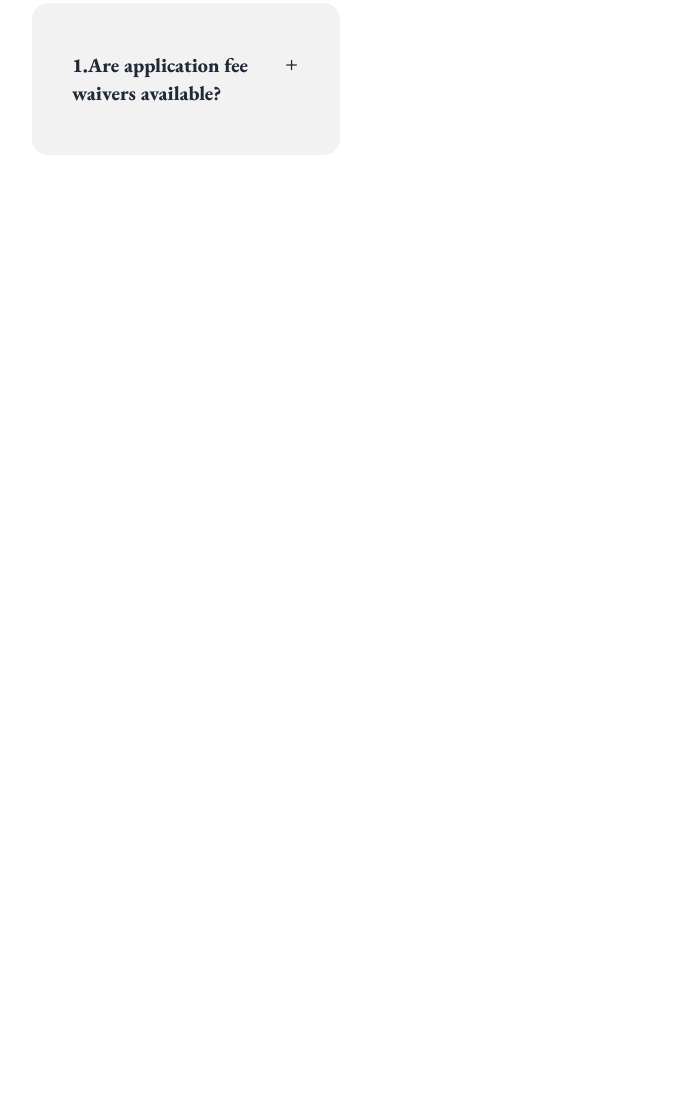
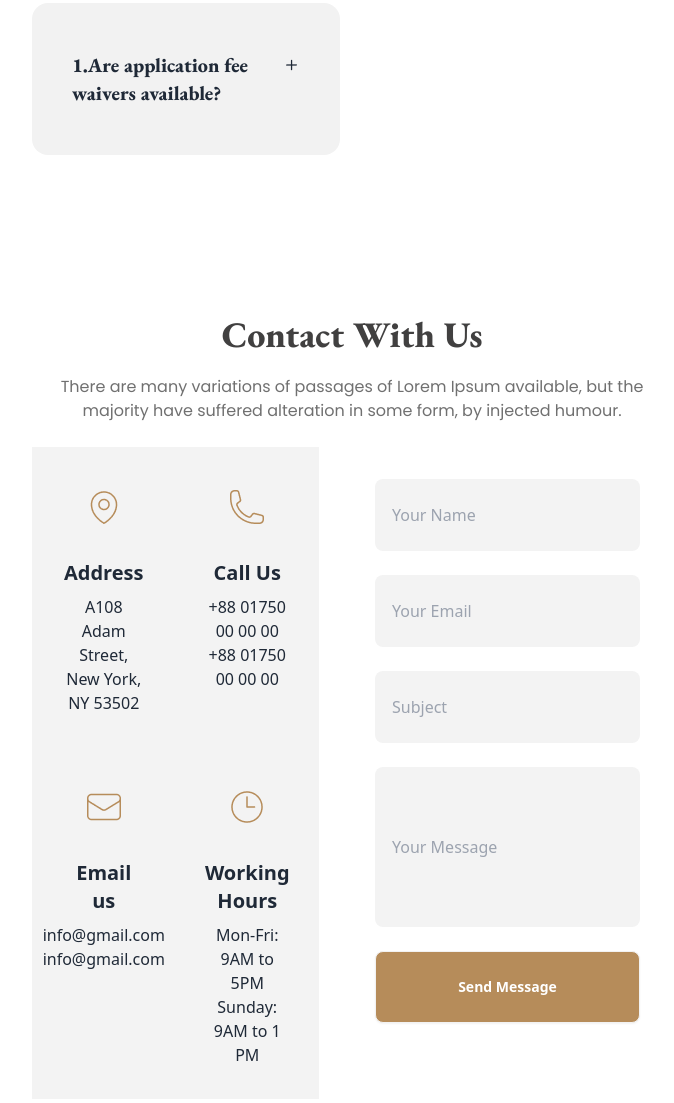
Before and after one commit to somir62/legal-solution, a plain HTML site: page index.html in a window 1280 px wide. Shown: the part 4350-5453 px from the top of the page, without its empty margins (288-962 px from the left). Before the commit the page ends 4665 px from the top, so only its background shows below. Drawn offline with nearby package versions, Linux system fonts and the light colour scheme.

Commit message:
added contact us section

```diff
--- a/index.html
+++ b/index.html
@@ -348,7 +348,93 @@
           <img src="./images/faq.png" alt="">
         </div>
       </div>
+    </section>
 
+    <!-- Contact  Section -->
+    <section class="my-40">
+
+      <div class="max-w-[714px] mx-auto my-6">
+        <h2 class="text-4xl font-extrabold text-hero-text  font-ebGaramond">Contact With Us</h2>
+        <p class="text-primary-text font-poppins mt-5">
+          There are many variations of passages of Lorem Ipsum available, but the majority have suffered alteration in some form, by injected humour.
+        </p>
+      </div>
+
+      <div class="flex gap-6">
+        <!-- Contact items -->
+        <div class="flex-1 bg-[#F3F3F3]">
+          <div class="grid grid-cols-2">
+            <!-- Contact item -1 -->
+            <div class="card ">
+              <figure class="px-10 pt-10">
+                <img src="./images/location.png" alt="Shoes"/>
+              </figure>
+              <div class="card-body items-center text-center">
+                <h2 class="card-title">Address</h2>
+                <p>A108 Adam Street, <br>
+                  New York, NY 53502</p>
+              </div>
+            </div>
+            <!-- Contact item -2 -->
+            <div class="card ">
+              <figure class="px-10 pt-10">
+                <img src="./images/call.png" alt="Shoes"/>
+              </figure>
+              <div class="card-body items-center text-center">
+                <h2 class="card-title">Call Us</h2>
+                <p>+88 01750 00 00 00 <br>
+                  +88 01750 00 00 00</p>
+              </div>
+            </div>
+            <!-- Contact item -3 -->
+            <div class="card ">
+              <figure class="px-10 pt-10">
+                <img src="./images/email.png" alt="Shoes"/>
+              </figure>
+              <div class="card-body items-center text-center">
+                <h2 class="card-title">Email us</h2>
+                <p>info@gmail.com <br>
+                  info@gmail.com </p>
+              </div>
+            </div>
+            <!-- Contact item -4 -->
+            <div class="card ">
+              <figure class="px-10 pt-10">
+                <img src="./images/time.png" alt="Shoes"/>
+              </figure>
+              <div class="card-body items-center text-center">
+                <h2 class="card-title">Working Hours</h2>
+                <p>Mon-Fri: 9AM to 5PM <br>
+                  Sunday: 9AM to 1 PM</p>
+              </div>
+            </div>
+          </div>
+        </div>
+
+        <!-- contact form -->
+        <div class="flex-1">
+          <div class="card shrink-0 w-full ">
+            <form class="card-body space-y-4">
+              <div class="form-control">
+                <input type="text" placeholder="Your Name" class="input h-[72px]  bg-[#F3F3F3]" required />
+              </div>
+              <div class="form-control">
+                <input type="email" placeholder="Your Email" class="input h-[72px] bg-[#F3F3F3]" required />
+              </div>
+              <div class="form-control">
+                <input type="text" placeholder="Subject" class="input h-[72px]  bg-[#F3F3F3]" required />
+              </div>
+              <div class="form-control">
+                <input type="text" placeholder="Your Message" class="input h-[160px] text-left bg-[#F3F3F3]" required />
+              </div>
+              <div class="form-control mt-6">
+                <button class="btn bg-btn-bg-color text-white h-[72px]">Send Message</button>
+              </div>
+            </form>
+          </div>
+        </div>
+
+      </div>
 
     </section>
 
```
